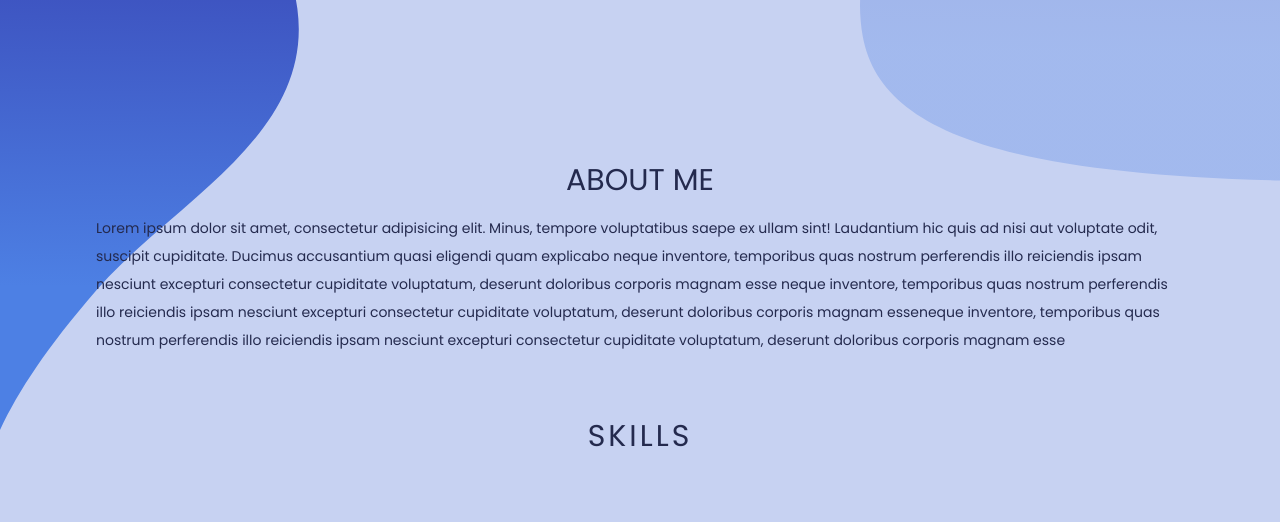
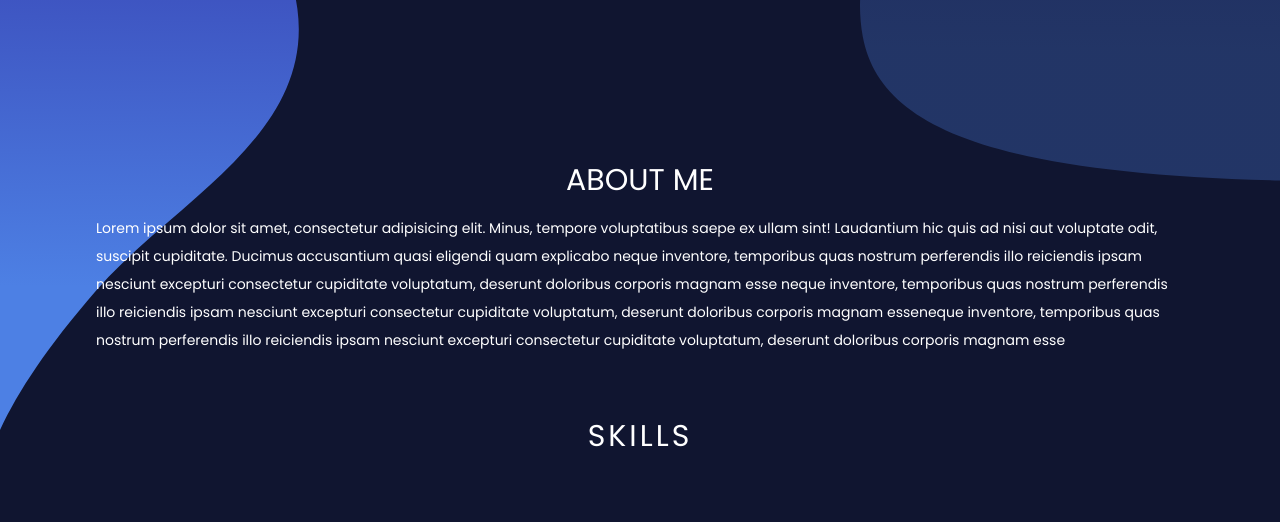
Before and after one commit to jaynarosemiranda/portfolio, a website: page index.html in a window 1280 px wide. Shown: the part 578-1100 px from the top of the page. Drawn offline with nearby package versions, Linux system fonts and the light colour scheme.

Commit message:
update theme

```diff
--- a/app.js
+++ b/app.js
@@ -24,16 +24,16 @@ function toggleColor() {
   let body = document.body;
   let menu = document.querySelector(".menu");
 
-  if (localStorage.getItem("isDarkMode") == "true") {
+  if (localStorage.getItem("isDarkMode") == "false") {
+    document.querySelector(".fa-moon").style.display = "block";
+    document.querySelector(".fa-sun").style.display = "none";
+    body.classList.add("light-theme");
+    menu.style.background = "#c7d2f2";
+  } else {
     document.querySelector(".fa-moon").style.display = "none";
     document.querySelector(".fa-sun").style.display = "block";
     menu.style.background = "#101530";
     body.classList.remove("light-theme");
-  } else {
-    document.querySelector(".fa-moon").style.display = "block";
-    document.querySelector(".fa-sun").style.display = "none";
-    body.classList.add("light-theme");
-    menu.style.background = "#c7d2f2";
   }
 }
 toggleColor();
```
Also changed, not shown: styles/output.css.
